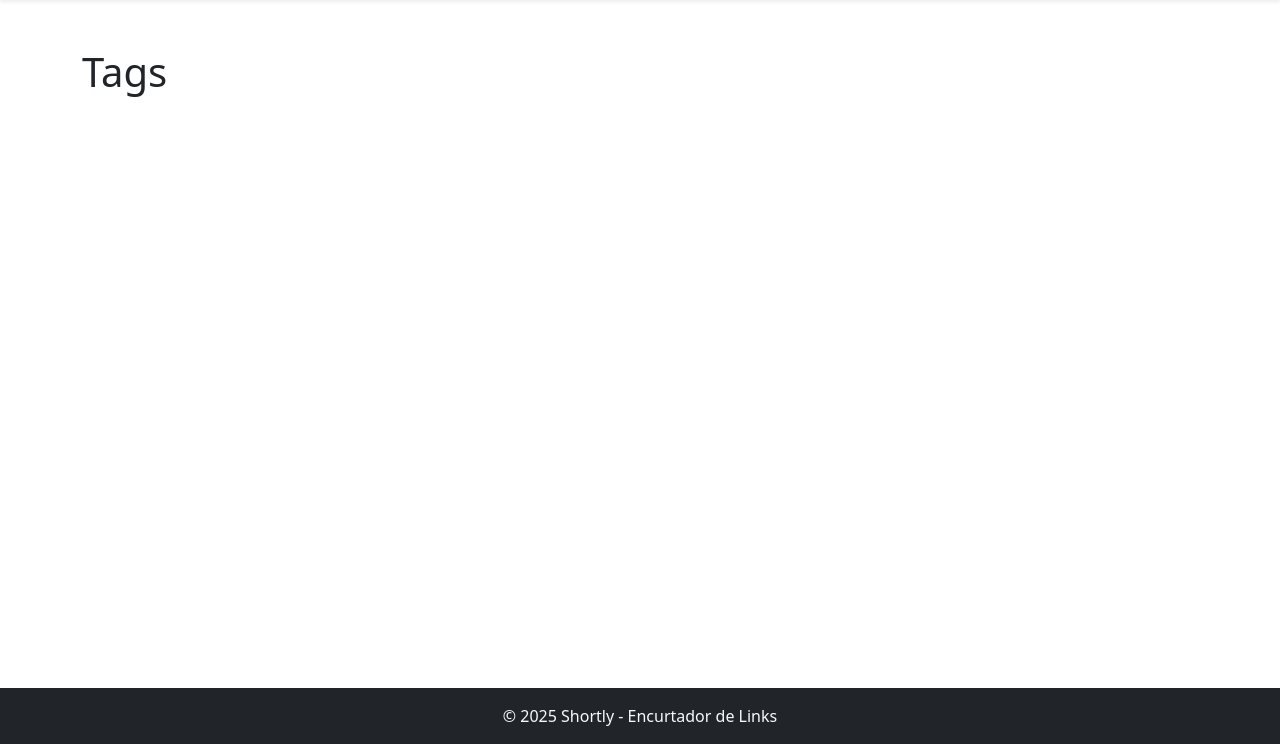
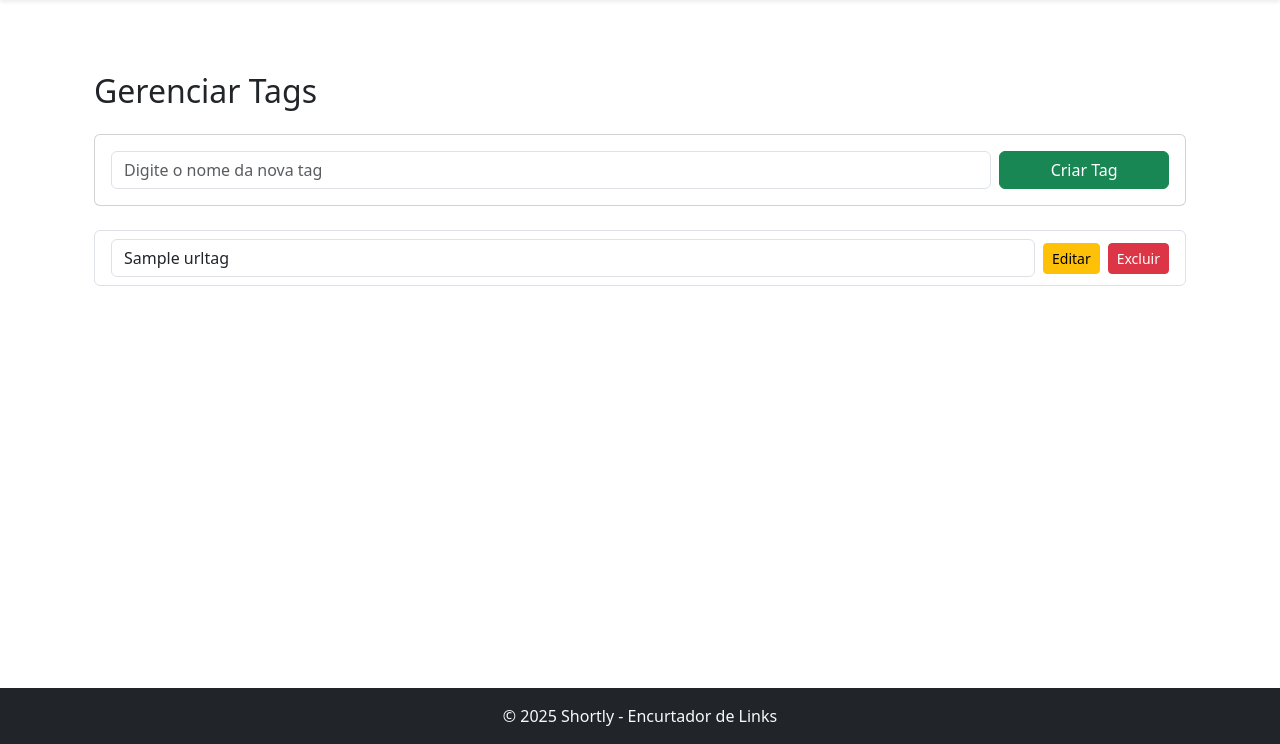
Before and after one commit to rafaelrsz/shortly, a Django app: page /tags in a window 1280 px wide. Shown: the part 56-800 px from the top of the page. Run offline with Django 5.2, Linux system fonts and the light colour scheme; a user stored in the database is signed in; tables that the repository leaves empty hold one stand-in row (values such as "Sample post"); parts of the project's set-up code (start-up, migrations or seed data) failed here and were passed over.

Commit message:
feat: crud das tags

```diff
--- a/shortly/templates/tags.html
+++ b/shortly/templates/tags.html
@@ -1,5 +1,48 @@
 {% extends "base.html" %}
 
 {% block conteudo %}
-<h1>Tags</h1>
+<div class="container mt-4">
+
+    <h2 class="mb-4">Gerenciar Tags</h2>
+
+    <div class="card mb-4">
+        <div class="card-body">
+            <form method="POST" class="row g-2 align-items-center">
+                {% csrf_token %}
+                <div class="col-md-10">
+                    <input type="text" name="name" class="form-control" placeholder="Digite o nome da nova tag" required>
+                </div>
+                <div class="col-md-2 d-grid">
+                    <button type="submit" name="create_tag" class="btn btn-success">Criar Tag</button>
+                </div>
+            </form>
+        </div>
+    </div>
+
+    {% if tags %}
+    <ul class="list-group">
+        {% for tag in tags %}
+        <li class="list-group-item d-flex justify-content-between align-items-center">
+
+            <form method="POST" class="d-flex w-100 gap-2 align-items-center">
+                {% csrf_token %}
+                <input type="hidden" name="tag_id" value="{{ tag.id }}">
+                <input type="text" name="new_name" value="{{ tag.name }}" class="form-control" required>
+                <button type="submit" name="edit_tag" class="btn btn-warning btn-sm">Editar</button>
+            </form>
+
+            <form method="POST" class="ms-2">
+                {% csrf_token %}
+                <input type="hidden" name="tag_id" value="{{ tag.id }}">
+                <button type="submit" name="delete_tag" class="btn btn-danger btn-sm">Excluir</button>
+            </form>
+
+        </li>
+        {% endfor %}
+    </ul>
+    {% else %}
+    <p class="text-muted">Nenhuma tag cadastrada ainda.</p>
+    {% endif %}
+
+</div>
 {% endblock %}
--- a/shortly/views.py
+++ b/shortly/views.py
@@ -1,5 +1,6 @@
-from django.shortcuts import render
+from django.shortcuts import render, redirect
 from django.contrib.auth.decorators import login_required
+from core.entities.urltag import URLTag
 
 @login_required(login_url='login')
 def home(request):
@@ -8,8 +9,30 @@ def home(request):
 
 @login_required(login_url='login')
 def tags(request):
-    if request.method == "GET":
-        return render(request, 'tags.html')
+    user_tags = URLTag.objects.filter(user=request.user)
+
+    if request.method == 'POST' and 'create_tag' in request.POST:
+        name = request.POST.get('name')
+        if name:
+            URLTag.objects.create(name=name, user=request.user)
+        return redirect('tags')
+
+    if request.method == 'POST' and 'edit_tag' in request.POST:
+        tag_id = request.POST.get('tag_id')
+        new_name = request.POST.get('new_name')
+        tag = URLTag.objects.filter(id=tag_id, user=request.user).first()
+        if tag and new_name:
+            tag.name = new_name
+            tag.save()
+        return redirect('tags')
+
+    if request.method == 'POST' and 'delete_tag' in request.POST:
+        tag_id = request.POST.get('tag_id')
+        URLTag.objects.filter(id=tag_id, user=request.user).delete()
+        return redirect('tags')
+
+    return render(request, 'tags.html', {'tags': user_tags})
+
 
 @login_required(login_url='login')
 def links(request):
```
Also changed, not shown: core/migrations/0003_shorturl_tags.py (added).
